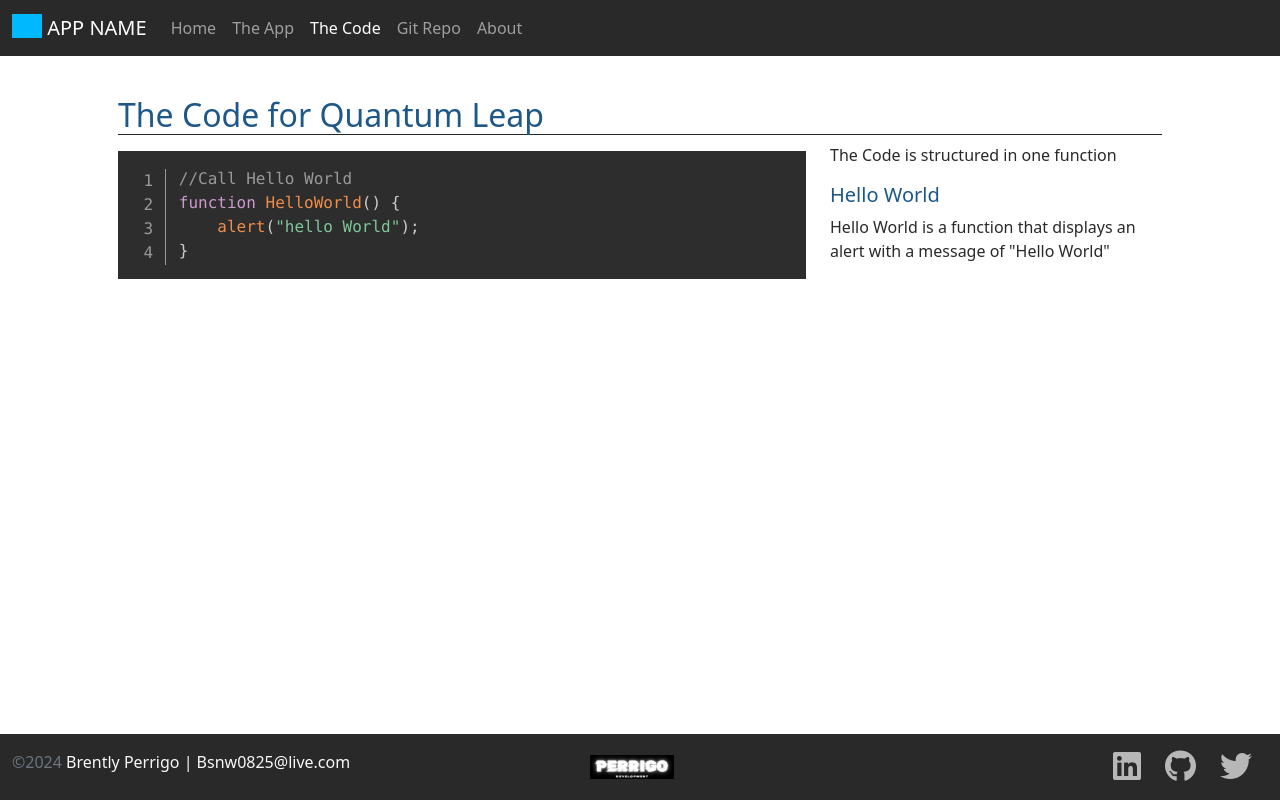
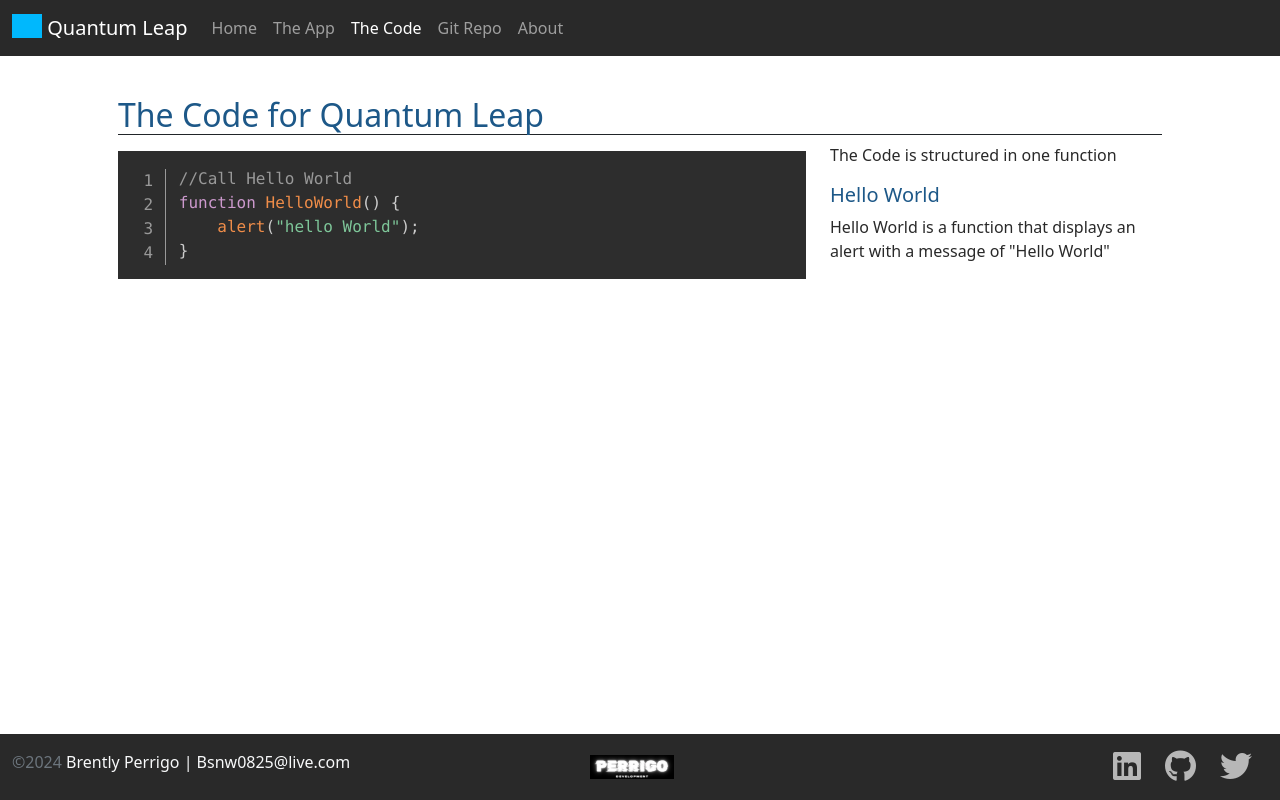
Before and after one commit to Bperrigo1/QuantumLeap, a plain HTML site: page code.html in a window 1280 px wide. Drawn offline with nearby package versions, Linux system fonts and the light colour scheme.

Commit message:
changed The code app name to Quantum Leap

```diff
--- a/code.html
+++ b/code.html
@@ -21,7 +21,7 @@
     <!-- ===Nav Section===-->
     <nav class="navbar navbar-expand-md navbar-dark fixed-top">
         <div class="container-fluid">
-            <a class="navbar-brand" href="#"><img src="img/Perrigo (1).gif" class="d-inline-block align-text-top" width="30" height="24"> APP NAME</a>
+            <a class="navbar-brand" href="#"><img src="img/Perrigo (1).gif" class="d-inline-block align-text-top" width="30" height="24"> Quantum Leap</a>
             <button class="navbar-toggler" type="button" data-bs-toggle="collapse" data-bs-target="#navbarCollapse"
             aria-controls="navbarCollapse" aria-expanded="false" aria-label="Toggle navigation">
             <span class="navbar-toggler-icon"></span>
```
